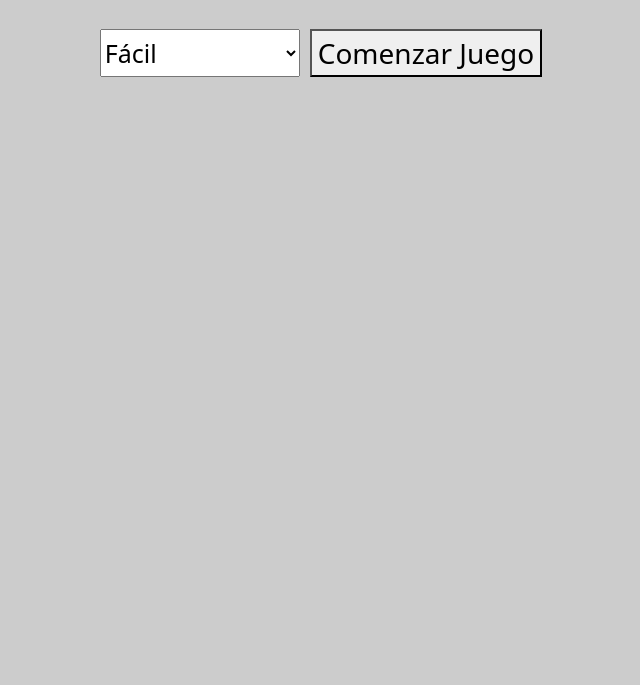
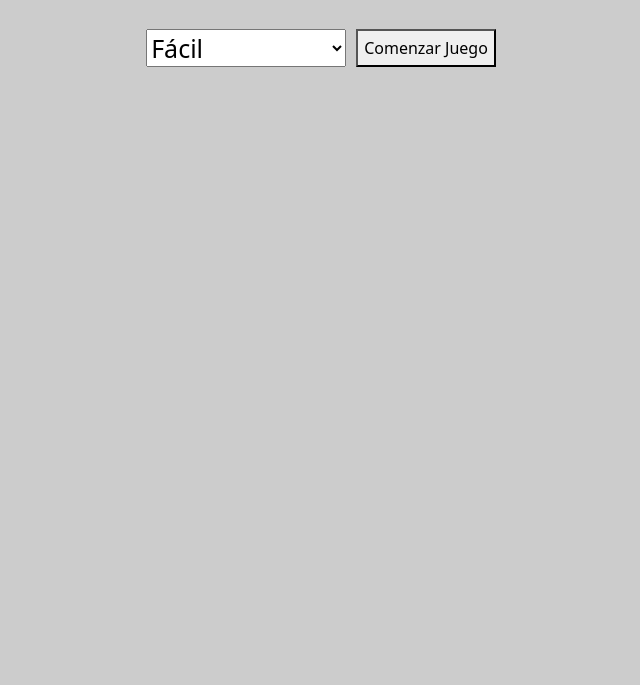
Before and after one commit to braininabottle/Memorice, a plain HTML site: page index.html in a window 1280 px wide. Shown: the part 115-800 px from the top of the page, without its empty margins (319-959 px from the left). Drawn offline with nearby package versions, Linux system fonts and the light colour scheme.

Commit message:
modificación de clases de bootstrap

```diff
--- a/index.html
+++ b/index.html
@@ -16,13 +16,13 @@
         <h1 class="fs-1 fw-bold mt-5 mb-5">Juego memorice</h1>
         <div class="formulario">
             <select name="dificultad" id="dificultad">
-                <option class="fs-1" value="facil">Fácil</option>
-                <option class="fs-1" value="medio">Medio</option>
-                <option class="fs-1" value="dificil">Difícil</option>
+                <option value="facil">Fácil</option>
+                <option value="medio">Medio</option>
+                <option value="dificil">Difícil</option>
             </select>
-            <button class="fs-3" name="comenzar" id="comenzar">Comenzar Juego</button>
+            <button name="comenzar" id="comenzar">Comenzar Juego</button>
             <h2 id="jugadas">N° Jugadas: <span id="intentos">-</span></h2>
-            <button class="fs-3" name="reiniciar" id="reiniciar">Reiniciar</button>
+            <button name="reiniciar" id="reiniciar">Reiniciar</button>
         </div>
     </header>
     <main>
```
